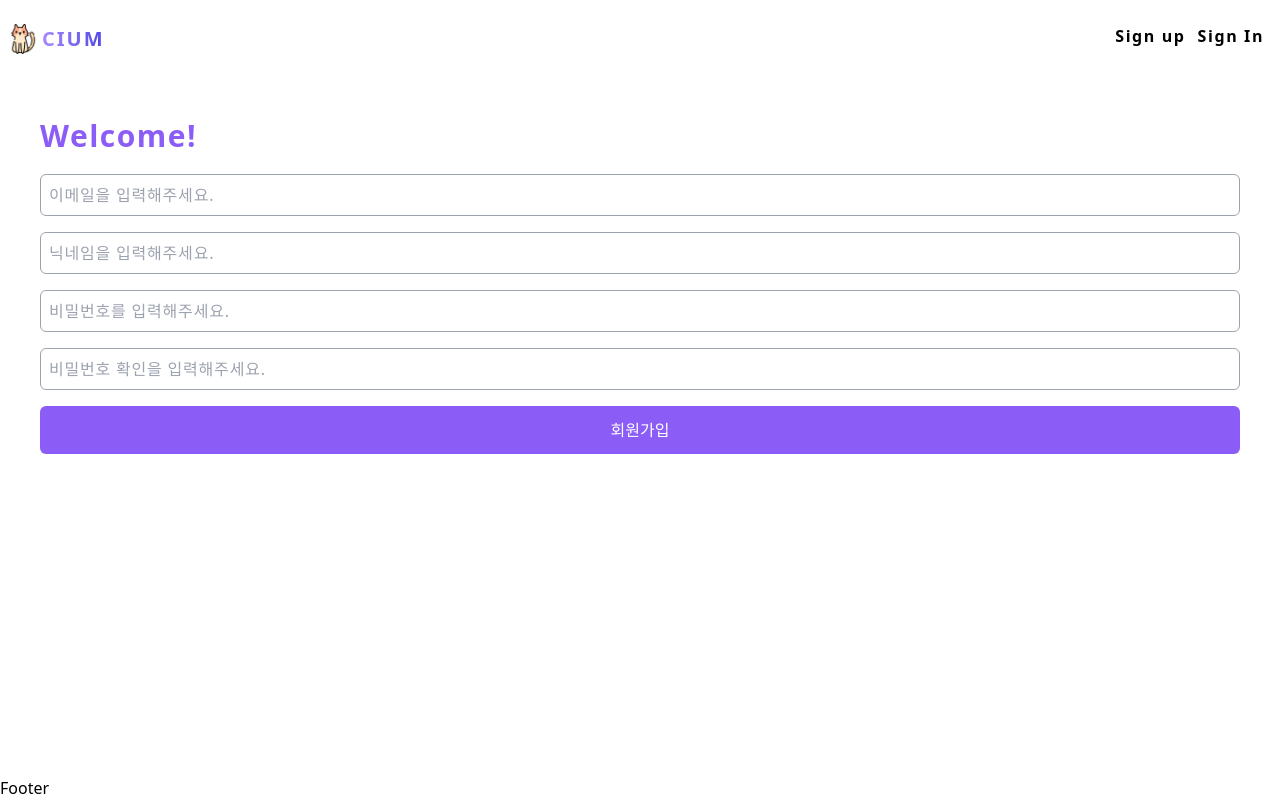
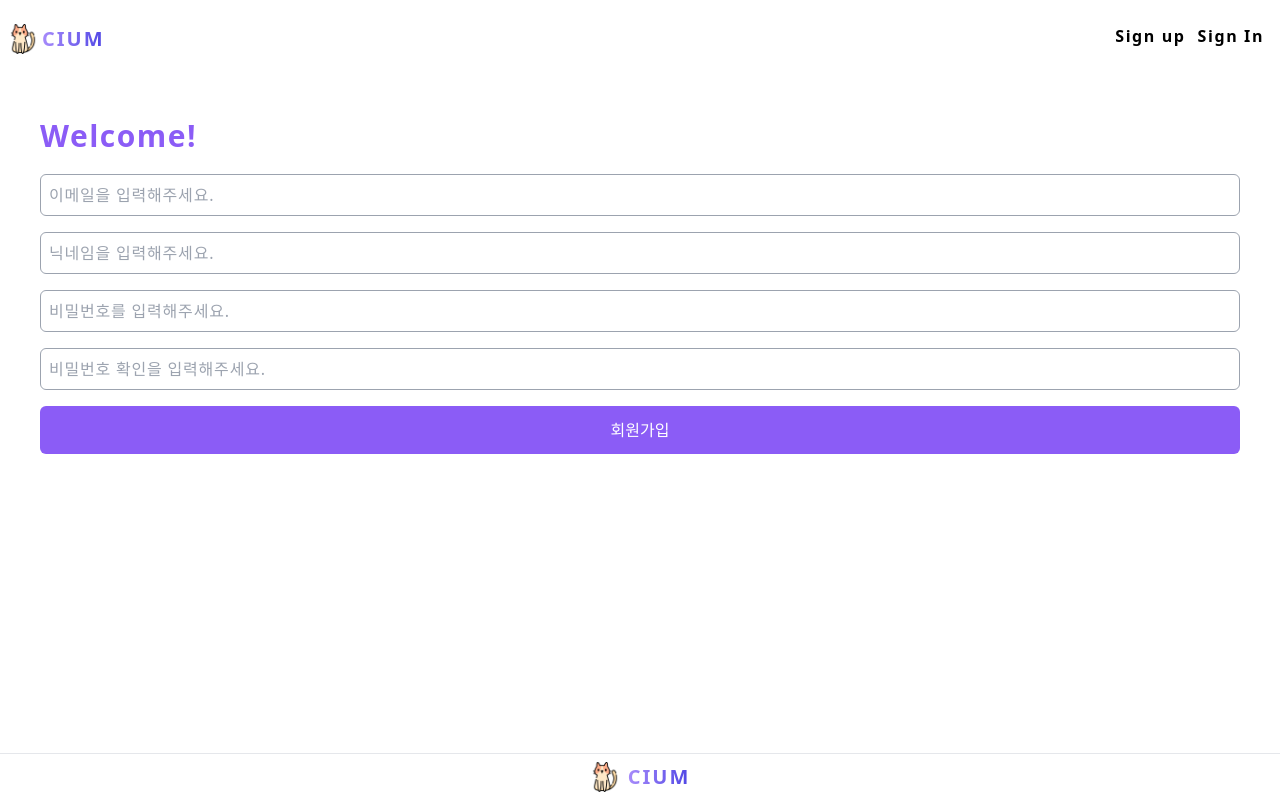
Before and after one commit to code1iners/cium-pet-nextjs, a Next.js app: page /sign-up in a window 1280 px wide. Built offline with nearby package versions, Linux system fonts and the light colour scheme.

Commit message:
[v0.5.0] Implement main footer component.

```diff
--- a/components/layouts/main-footer.tsx
+++ b/components/layouts/main-footer.tsx
@@ -1,3 +1,13 @@
+import Image from "next/image";
+import LogoImage from "@/assets/logos/cat.png";
+
 export default function MainFooter() {
-  return <footer>Footer</footer>;
+  return (
+    <footer className="flex flex-col items-center p-2 border-t">
+      <div className="flex items-center gap-2">
+        <Image src={LogoImage} width={30} height={30} />
+        <h1 className="text-gradient">cium</h1>
+      </div>
+    </footer>
+  );
 }
--- a/package.json
+++ b/package.json
@@ -1,6 +1,6 @@
 {
   "name": "cium-pet-frontend",
-  "version": "0.4.0",
+  "version": "0.5.0",
   "private": true,
   "scripts": {
     "dev": "next dev",
```
